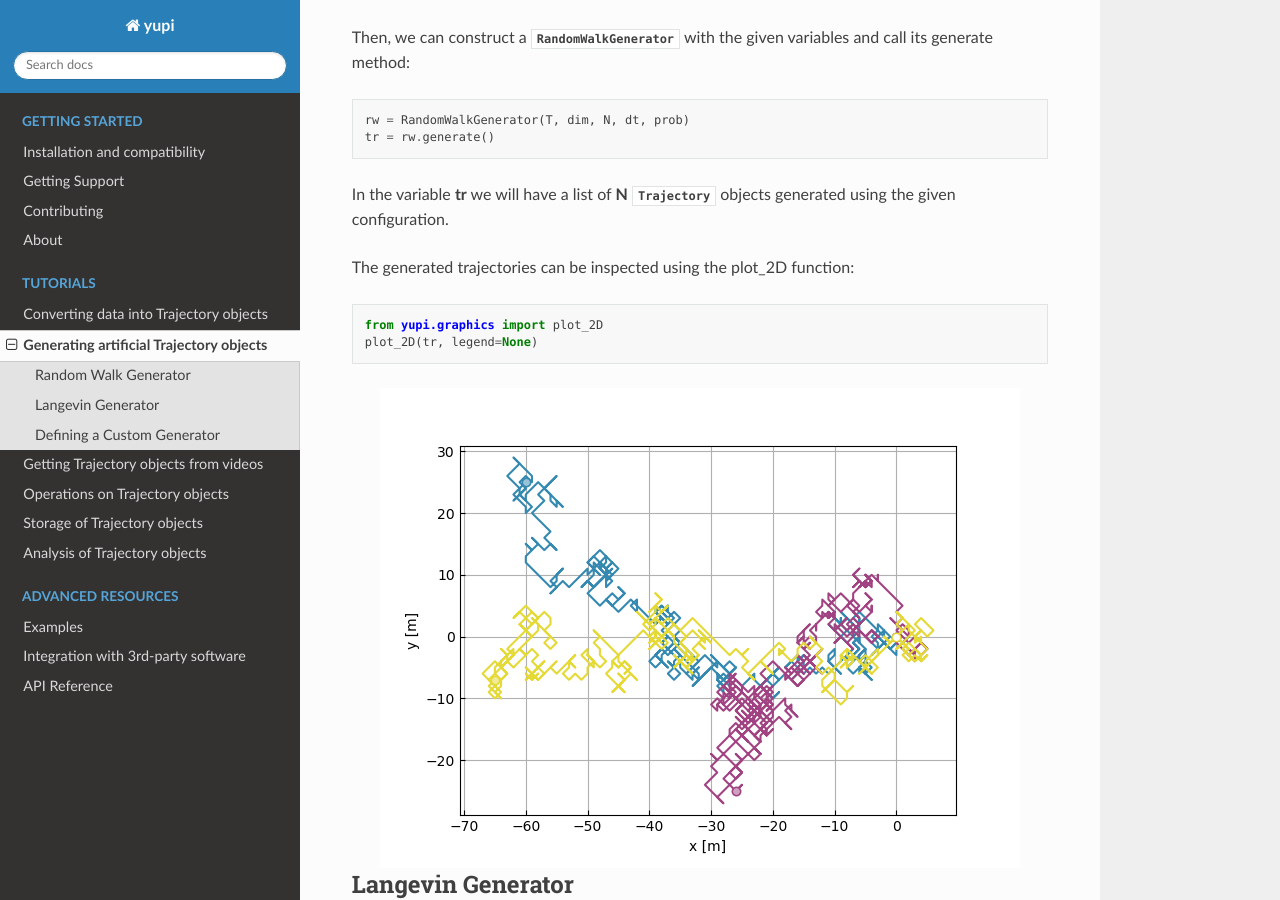
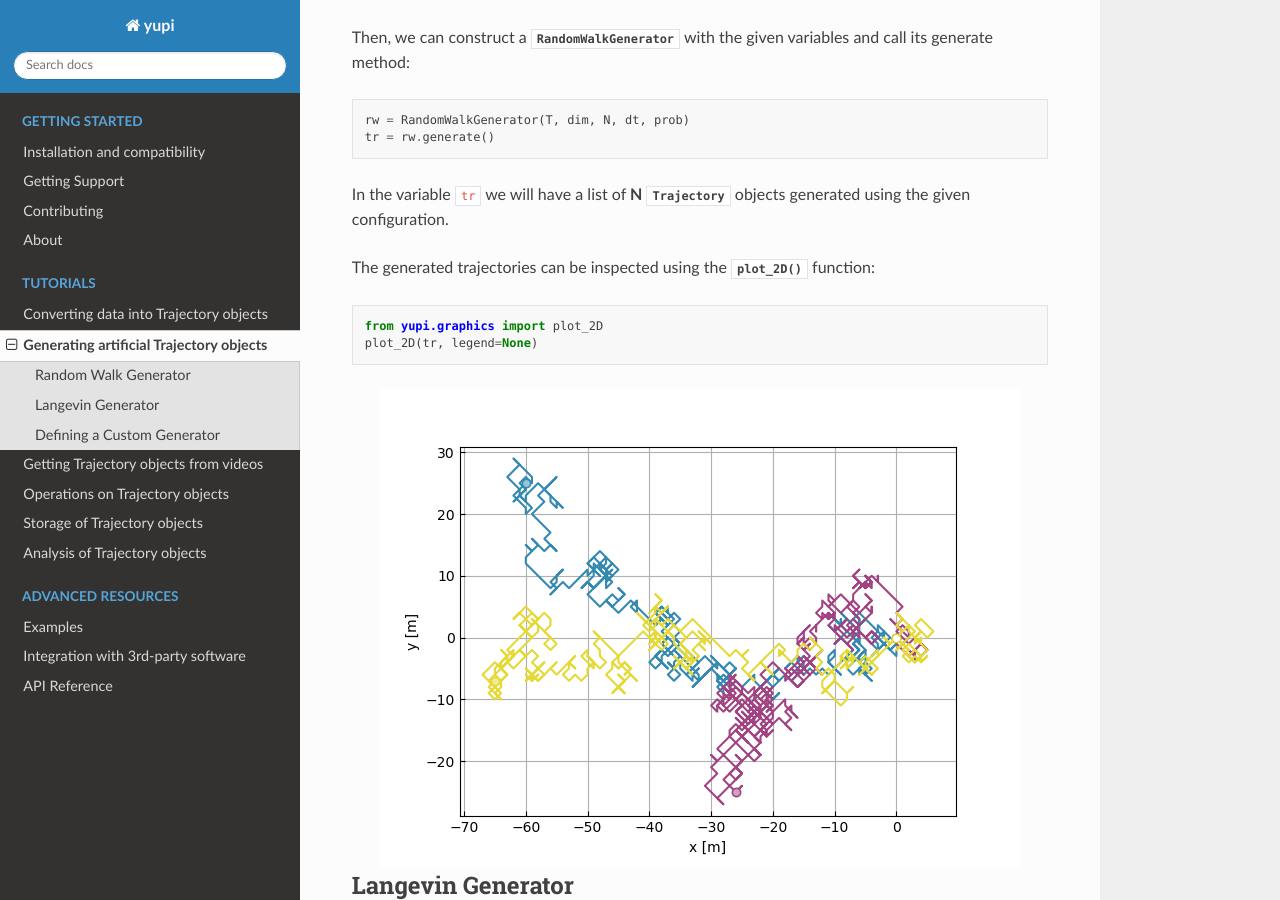
Before and after one commit to yupidevs/yupi, a Sphinx documentation site: the page built from docs/source/tutorials/generating.rst, in a window 1280 px wide and 900 px high, scrolled down 966 px. Built offline with Sphinx 7.4.7 and the Read the Docs theme 2.0.0, drawn with Linux system fonts in a browser that asks for light colours.

Commit message:
Fix broken and missing refs

```diff
--- a/docs/source/tutorials/converting.rst
+++ b/docs/source/tutorials/converting.rst
@@ -18,7 +18,7 @@
 
    track = Trajectory(x=x, y=y, traj_id="Spiral")
 
-For the three-dimensional case, you can pass a variable **z** to the constructor. If the trajectory has more than 4 dimensions, check the next way of creating the object.
+For the three-dimensional case, you can pass a variable ``z`` to the constructor. If the trajectory has more than 4 dimensions, check the next way of creating the object.
 
 
 Creating trajectories with independent axis information
@@ -59,4 +59,4 @@
 A brief comment on time
 =======================
 
-By default, the data will be assumed to be uniformly sampled in time, at a sampling time of 1. If you have the corresponding sequence of time data, you can pass it to the constructor using **t** parameter. Alternatively, if the data is uniformly sampled, you can only pass the value of **dt**.
+By default, the data will be assumed to be uniformly sampled in time, at a sampling time of 1. If you have the corresponding sequence of time data, you can pass it to the constructor using ``t`` parameter. Alternatively, if the data is uniformly sampled, you can only pass the value of ``dt``.
--- a/docs/source/tutorials/generating.rst
+++ b/docs/source/tutorials/generating.rst
@@ -71,7 +69,6 @@
     N = 3       # Number of random walkers
     dt = 0.5    # Time step
 
-
 Then, some specific parameters can be set before the generator initialization:
 
 .. code-block:: python
@@ -79,7 +76,6 @@
     tau = 1               # Relaxation time
     noise_pdf = 'normal'  # Noise probabilistic distribution function
     noise_scale = 0.1     # Scale of the noise pdf
-
 
 Finally, the generator is created and the trajectories can be generated:
 
--- a/docs/source/tutorials/operations.rst
+++ b/docs/source/tutorials/operations.rst
@@ -22,8 +22,8 @@
     transf_traj = traj + (1, 4)   # transf_traj points: [[2,6], [4,7], [5,6]]
     centered = traj - traj.r[0]   # centered points: [[0,0], [2,1], [3,0]]
 
-Both operations can be made in-place when using the operators: **+=** or
-**-=**.
+Both operations can be made in-place when using the operators: ``+=`` or
+``-=``.
 
 Scaling
 =======
@@ -41,7 +41,7 @@
 Rotation
 ========
 
-Rotation can be made using the **rotate** method:
+Rotation can be made using the :py:func:`~yupi.Trajectory.rotate` method:
 
 .. code-block:: python
 
```
Also changed, not shown: other parts of docs/source/tutorials/generating.rst (+12 -16 lines), docs/source/tutorials/storing.rst (+5 -5 lines), docs/source/tutorials/tracking.rst (+8 -8 lines).
